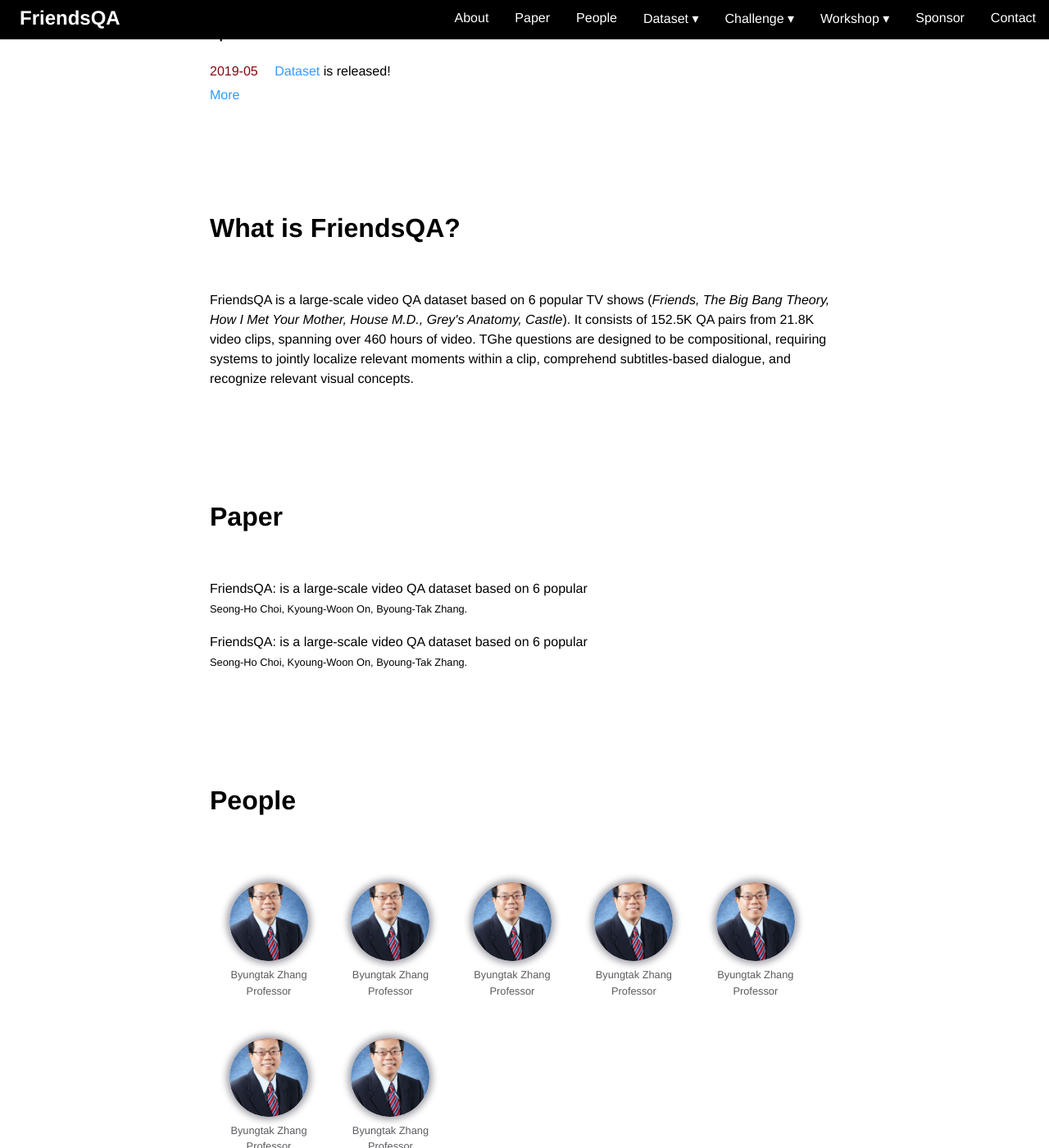
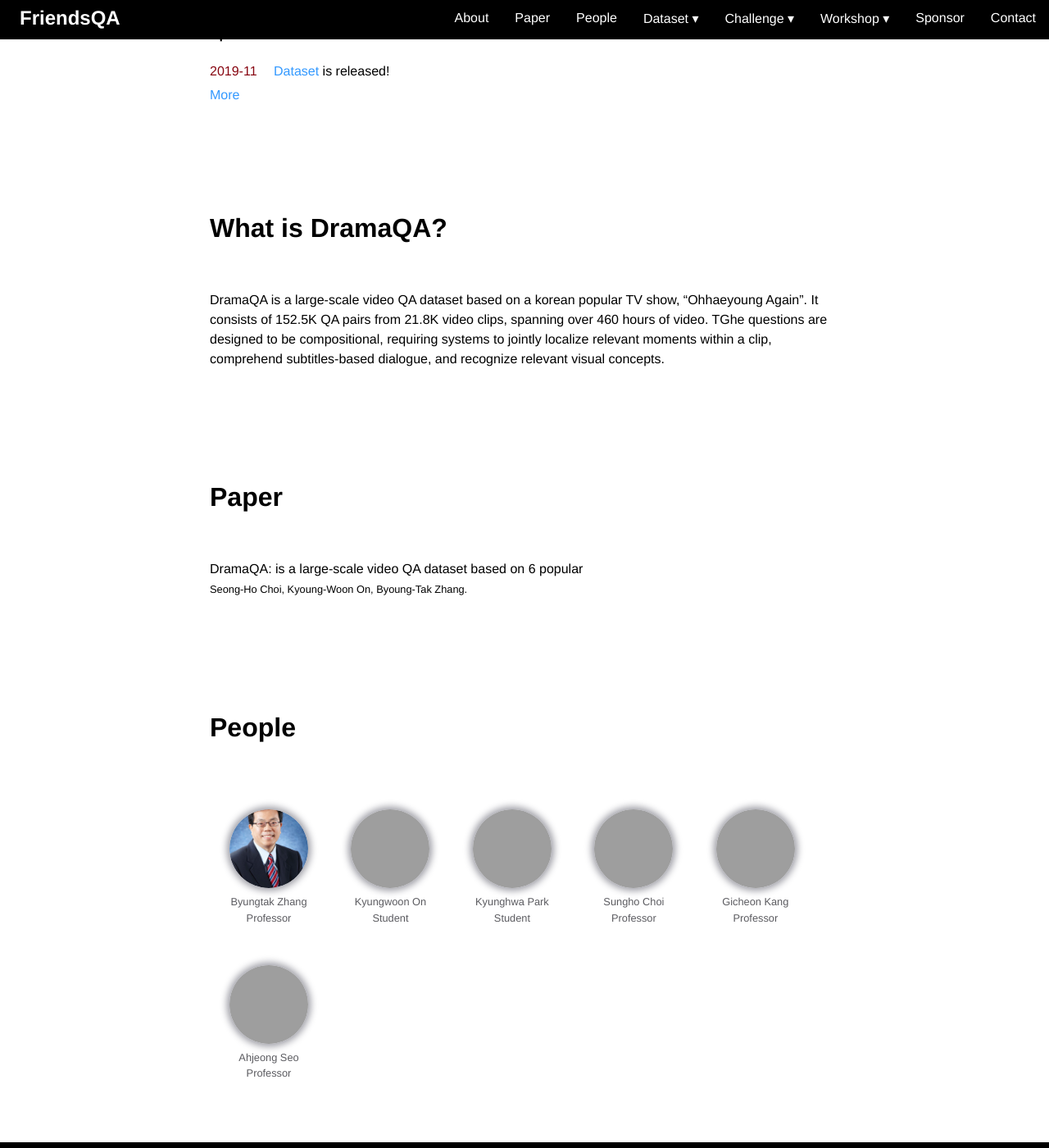
Before and after one commit to friendsqa/friendsqa.github.io, a Jekyll site: the page built from index.md, in a window 1280 px wide and 1400 px high, scrolled down 416 px. Shown: the whole window at 82% size. Built offline with Jekyll 4.4.1, drawn with Linux system fonts in a browser that asks for light colours; some of the changed text lies outside the part shown; grey boxes are pictures that could not be loaded.

Commit message:
change cover page

```diff
--- a/_config.yml
+++ b/_config.yml
@@ -13,8 +13,8 @@
 # you will see them accessed via {{ site.title }}, {{ site.email }}, and so on.
 # You can create any custom variable you would like, and they will be accessible
 # in the templates via {{ site.myvariable }}.
-title: FriendsQA
-email: friendsqa@gmail.com
+title: DramaQA
+email: videoturingtest@gmail.com
 description: >- # this means to ignore newlines until "baseurl:"
   Write an awesome description for your new site here. You can edit this
   line in _config.yml. It will appear in your document head meta (for
--- a/_data/people.yml
+++ b/_data/people.yml
@@ -1,27 +1,23 @@
 - name: Byungtak Zhang
   affiliation: Professor
-  src: /assets/images/people/people.jpg
+  src: /assets/images/people/professor.jpg
 
-- name: Byungtak Zhang
+- name: Kyungwoon On
+  affiliation: Student
+  src: /assets/images/people/people_kwon.jpg
+
+- name: Kyunghwa Park
+  affiliation: Student
+  src: /assets/images/people/people_khpark.jpg
+
+- name: Sungho Choi
   affiliation: Professor
-  src: /assets/images/people/people.jpg
+  src: /assets/images/people/people_shchoi.jpg
 
-- name: Byungtak Zhang
+- name: Gicheon Kang
   affiliation: Professor
-  src: /assets/images/people/people.jpg
+  src: /assets/images/people/people_gckang.jpg
 
-- name: Byungtak Zhang
+- name: Ahjeong Seo
   affiliation: Professor
-  src: /assets/images/people/people.jpg
-
-- name: Byungtak Zhang
-  affiliation: Professor
-  src: /assets/images/people/people.jpg
-
-- name: Byungtak Zhang
-  affiliation: Professor
-  src: /assets/images/people/people.jpg
-
-- name: Byungtak Zhang
-  affiliation: Professor
-  src: /assets/images/people/people.jpg
+  src: /assets/images/people/people_ajseo.jpg
--- a/_data/updates.yml
+++ b/_data/updates.yml
@@ -1,2 +1,2 @@
-- date: 2019-05
+- date: 2019-11
   content: <a href="/dataset/download">Dataset</a> is released!
--- a/index.md
+++ b/index.md
@@ -10,7 +10,7 @@
 <div class="bk-container">
   <img class="bk-img" src="/assets/images/dramaqa.png">
   <h1 class="bk-header">
-    FriendsQA for Video Story Understanding
+    DramaQA for Video Story Understanding
   </h1>
 </div>
 
@@ -32,10 +32,10 @@
 
 <div class="about content-container">
   <h1 class = "content-title">
-    What is FriendsQA?
+    What is DramaQA?
   </h1>
   <p class="content-item">
-   FriendsQA is a large-scale video QA dataset based on 6 popular TV shows (<i>Friends, The Big Bang Theory, How I Met Your Mother, House M.D., Grey's Anatomy, Castle</i>). It consists of 152.5K QA pairs from 21.8K video clips, spanning over 460 hours of video. TGhe questions are designed to be compositional, requiring systems to jointly localize relevant moments within a clip, comprehend subtitles-based dialogue, and recognize relevant visual concepts.
+   DramaQA is a large-scale video QA dataset based on a korean popular TV show, “Ohhaeyoung Again”. It consists of 152.5K QA pairs from 21.8K video clips, spanning over 460 hours of video. TGhe questions are designed to be compositional, requiring systems to jointly localize relevant moments within a clip, comprehend subtitles-based dialogue, and recognize relevant visual concepts.
   </p>
 </div>
 
@@ -44,11 +44,7 @@
     Paper
   </h1>
   <p class="content-item">
-  FriendsQA: is a large-scale video QA dataset based on 6 popular <br>
-  <span id="authors">Seong-Ho Choi, Kyoung-Woon On, Byoung-Tak Zhang.</span>
-  </p>
-  <p class="content-item">
-  FriendsQA: is a large-scale video QA dataset based on 6 popular <br>
+  DramaQA: is a large-scale video QA dataset based on 6 popular <br>
   <span id="authors">Seong-Ho Choi, Kyoung-Woon On, Byoung-Tak Zhang.</span>
   </p>
 </div>
```
Also changed, not shown: assets/images/dramaqa_origin.jpeg (added), assets/images/people/people_ajseo.png (added), assets/images/people/people_gckang.png (added), assets/images/people/people_khpark.jpeg (added), assets/images/people/people_kwon.jpeg (added), assets/images/people/people_shchoi.jpeg (added), assets/images/people/professor.jpg (renamed from assets/images/people/people.jpg), 1 other file.
